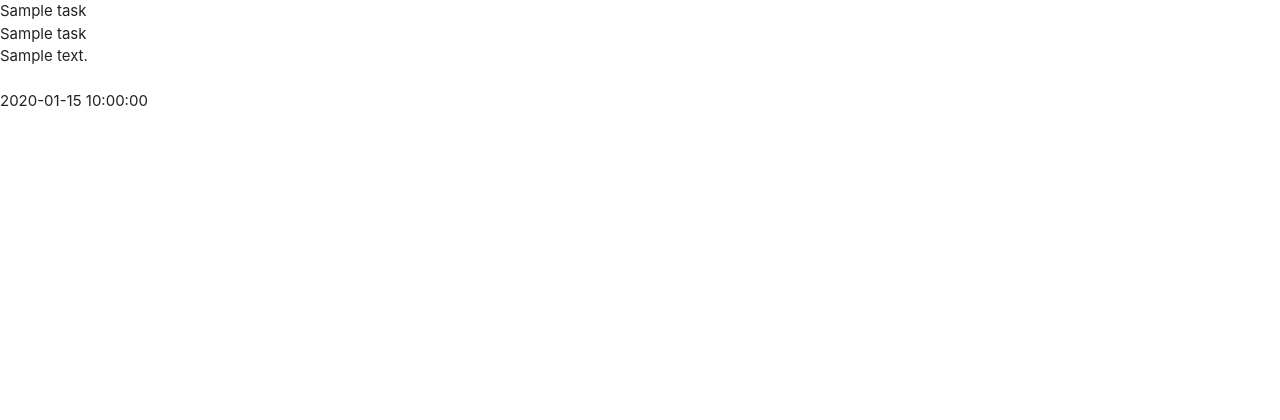
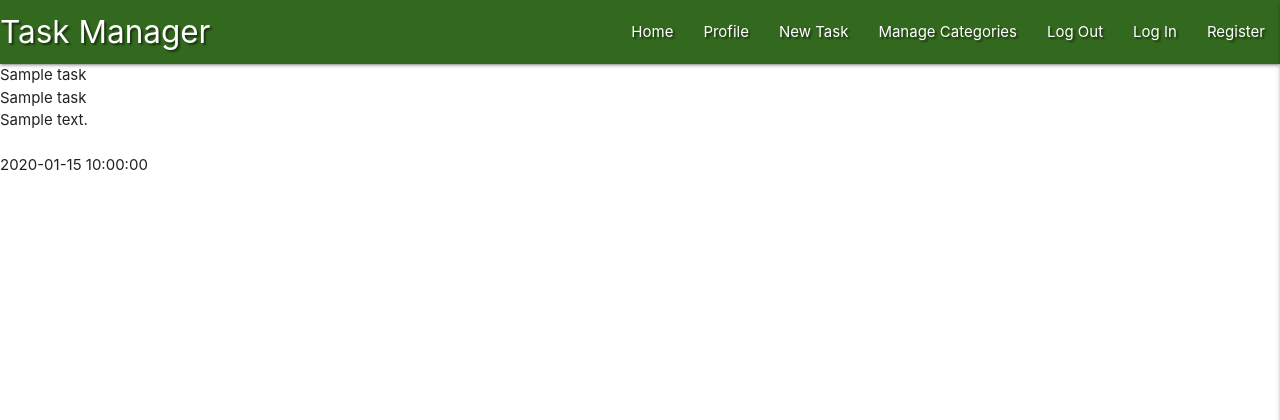
Before and after one commit to boderg/mongo-task-manager, a Flask app: page / in a window 1280 px wide. Shown: the top 420 px of the page. Run offline with Flask 3, Linux system fonts and the light colour scheme; a database or web service that is not in the repository returns one stand-in record (values such as "Sample title"); some libraries are stand-ins or nearby versions.

Commit message:
Add materialize navbar and sidenav

```diff
--- a/static/css/style.css
+++ b/static/css/style.css
@@ -0,0 +1,3 @@
+.text-shadow {
+  text-shadow: 2px 2px 2px rgba(0,0,0,0.5);
+}
--- a/static/js/script.js
+++ b/static/js/script.js
@@ -0,0 +1,3 @@
+$(document).ready(function(){
+  $('.sidenav').sidenav({edge: "right"});
+});
--- a/templates/base.html
+++ b/templates/base.html
@@ -1,23 +1,64 @@
 <!DOCTYPE html>
 <html lang="en">
+
   <head>
     <meta charset="UTF-8">
     <meta name="viewport" content="width=device-width, initial-scale=1.0">
-  <link rel="stylesheet" href="https://cdnjs.cloudflare.com/ajax/libs/font-awesome/6.5.1/css/all.min.css" integrity="sha512-DTOQO9RWCH3ppGqcWaEA1BIZOC6xxalwEsw9c2QQeAIftl+Vegovlnee1c9QX4TctnWMn13TZye+giMm8e2LwA=="
+    <link rel="stylesheet" href="https://cdnjs.cloudflare.com/ajax/libs/font-awesome/6.5.1/css/all.min.css"
+      integrity="sha512-DTOQO9RWCH3ppGqcWaEA1BIZOC6xxalwEsw9c2QQeAIftl+Vegovlnee1c9QX4TctnWMn13TZye+giMm8e2LwA=="
       crossorigin="anonymous" referrerpolicy="no-referrer" type="text/css" />
-  <link rel="stylesheet" href="https://cdnjs.cloudflare.com/ajax/libs/materialize/1.0.0/css/materialize.min.css" type="text/css">
-  <link rel="stylesheet" href="{{ url_for('static', filename='css/style.css') }}">
+    <link rel="stylesheet" href="https://cdnjs.cloudflare.com/ajax/libs/materialize/1.0.0/css/materialize.min.css"
+      type="text/css">
+    <link rel="stylesheet" href="{{ url_for('static', filename='css/style.css') }}" type="text/css">
     {% block styles %}
     {% endblock %}
     <title>Task Manager</title>
   </head>
+
   <body>
+
+    <header>
+      <!-- top navbar -->
+      <nav class="nav-extended text-shadow light-green darken-4">
+        <div class="nav-wrapper">
+          <a href="{{ url_for('get_tasks') }}" class="brand-logo">Task Manager</a>
+          <a href="#" data-target="mobile-demo" class="sidenav-trigger right"><i class="fas fa-bars"></i></a>
+          <ul class="right hide-on-med-and-down">
+            <li><a href="{{ url_for('get_tasks') }}">Home</a></li>
+            <li><a href="#">Profile</a></li>
+            <li><a href="#">New Task</a></li>
+            <li><a href="#">Manage Categories</a></li>
+            <li><a href="#">Log Out</a></li>
+            <li><a href="#">Log In</a></li>
+            <li><a href="#">Register</a></li>
+          </ul>
+        </div>
+      </nav>
+
+      <!-- side navbar -->
+      <ul class="sidenav" id="mobile-demo">
+        <li>
+          <h4 class="center-align light-green-text text-darken-4">Task Manager</h4>
+        </li>
+        <li><a href="{{ url_for('get_tasks') }}">Home</a></li>
+        <li><a href="#">Profile</a></li>
+        <li><a href="#">New Task</a></li>
+        <li><a href="#">Manage Categories</a></li>
+        <li><a href="#">Log Out</a></li>
+        <li><a href="#">Log In</a></li>
+        <li><a href="#">Register</a></li>
+      </ul>
+    </header>
+
     {% block content %}
+
     {% endblock %}
-  <script src="https://code.jquery.com/jquery-3.7.1.min.js" integrity="sha256-/JqT3SQfawRcv/BIHPThkBvs0OEvtFFmqPF/lYI/Cxo=" crossorigin="anonymous"></script>
+    <script src="https://code.jquery.com/jquery-3.7.1.min.js"
+      integrity="sha256-/JqT3SQfawRcv/BIHPThkBvs0OEvtFFmqPF/lYI/Cxo=" crossorigin="anonymous"></script>
     <script src="https://cdnjs.cloudflare.com/ajax/libs/materialize/1.0.0/js/materialize.min.js"></script>
     <script src="{{ url_for('static', filename='js/script.js') }}"></script>
     {% block scripts %}
     {% endblock %}
   </body>
+
 </html>
```
Lines whose indentation alone changed are shown as unchanged.
